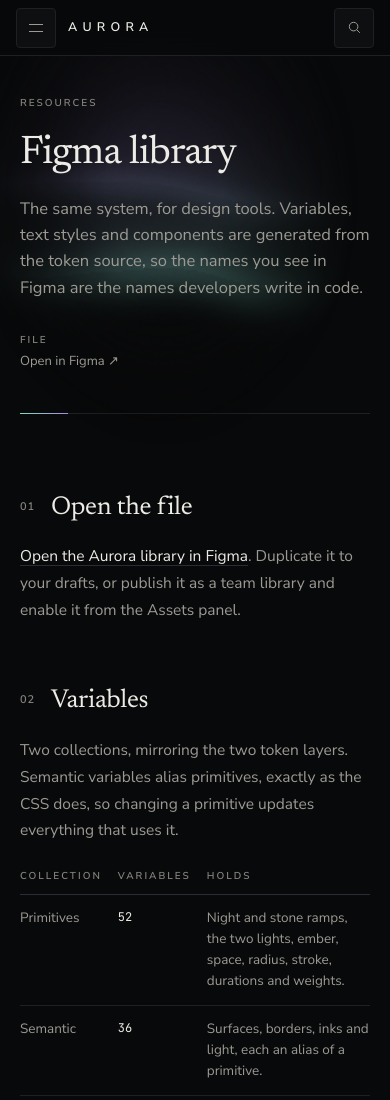
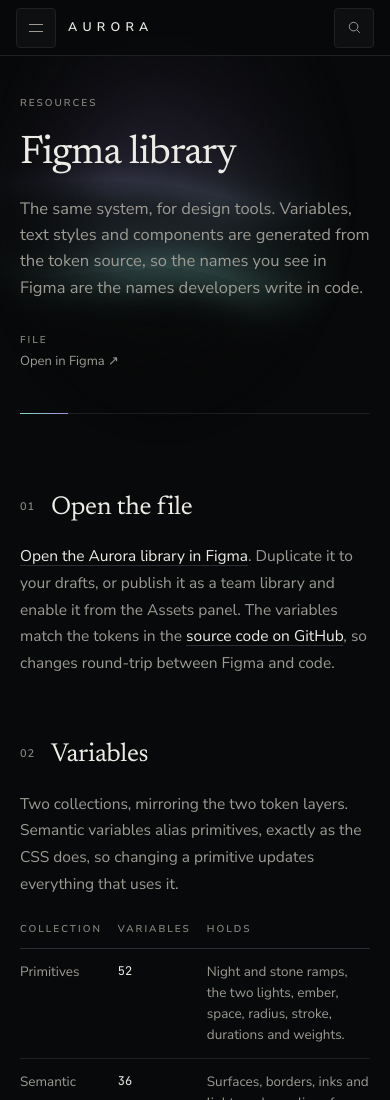
Before and after one commit to iziuqo/aurora-inspiration, an Astro site in the folder design-system/: page /aurora/design/resources/figma in a window 390 px wide. Shown: the top 1100 px of the page. Built offline with nearby package versions, Linux system fonts and the light colour scheme; Astro itself is replaced by a stand-in of ours; animation ran at ten frames a second.

Commit message:
Cross-link the repo, docs and Figma Community for 1.0 (#17)
* Aurora 1.0 Daylight: a sky that follows the reader's local time

Adds sky tokens (four moods blended by the hour) and a small WebGL shader
that paints them as soft folds of light. The home hero, page headers and
closing section carry the sky; a Daylight dial lets readers move the day.
New Daylight foundations page and Starter kit with 4K and phone wallpapers.
Cross-document view transitions, scroll-driven reveals, a word-by-word
headline, refreshed OG cards and a 1.0 changelog and case-study chapter.

Co-Authored-By: Claude Opus 5.5 <noreply@anthropic.com>
Claude-Session: https://claude.ai/code/session_01Kqo1Ns4ZCjwTKW4u2qzfuJ

* Add Aurora 1.0 press images for the Community listing

Co-Authored-By: Claude Opus 5.5 <noreply@anthropic.com>
Claude-Session: https://claude.ai/code/session_01Kqo1Ns4ZCjwTKW4u2qzfuJ

* Point Figma links at the Aurora 1.0 Community file

Co-Authored-By: Claude Opus 5.5 <noreply@anthropic.com>
Claude-Session: https://claude.ai/code/session_01Kqo1Ns4ZCjwTKW4u2qzfuJ

* Cross-link the repo, docs and Figma Community for 1.0

Refresh both READMEs for 1.0 Daylight with the live site, the Community
listing, the launch post and the designer credit, and link the Figma
resource page back to the source on GitHub.

Co-Authored-By: Claude Opus 5.5 <noreply@anthropic.com>
Claude-Session: https://claude.ai/code/session_01Kqo1Ns4ZCjwTKW4u2qzfuJ

---------

Co-authored-by: Claude <noreply@anthropic.com>

```diff
--- a/design-system/src/pages/resources/figma.astro
+++ b/design-system/src/pages/resources/figma.astro
@@ -2,7 +2,7 @@
 import Doc from '../../layouts/Doc.astro';
 import Section from '../../components/docs/Section.astro';
 import Callout from '../../components/docs/Callout.astro';
-import { FIGMA } from '../../lib/nav';
+import { FIGMA, REPO } from '../../lib/nav';
 import figma from '../../lib/figma-variables.json';
 const [prim, sem] = figma.collections;
 const pages = [
@@ -21,7 +21,7 @@ const pages = [
 >
   <Section id="open" n="01" title="Open the file">
     {FIGMA ? (
-      <p><a href={FIGMA}>Open the Aurora library in Figma</a>. Duplicate it to your drafts, or publish it as a team library and enable it from the Assets panel.</p>
+      <p><a href={FIGMA}>Open the Aurora library in Figma</a>. Duplicate it to your drafts, or publish it as a team library and enable it from the Assets panel. The variables match the tokens in the <a href={REPO}>source code on GitHub</a>, so changes round-trip between Figma and code.</p>
     ) : (
       <p>The Figma library is being built from the same token source. This page will link to it once it’s published.</p>
     )}
```
Also changed, not shown: README.md, design-system/README.md.
